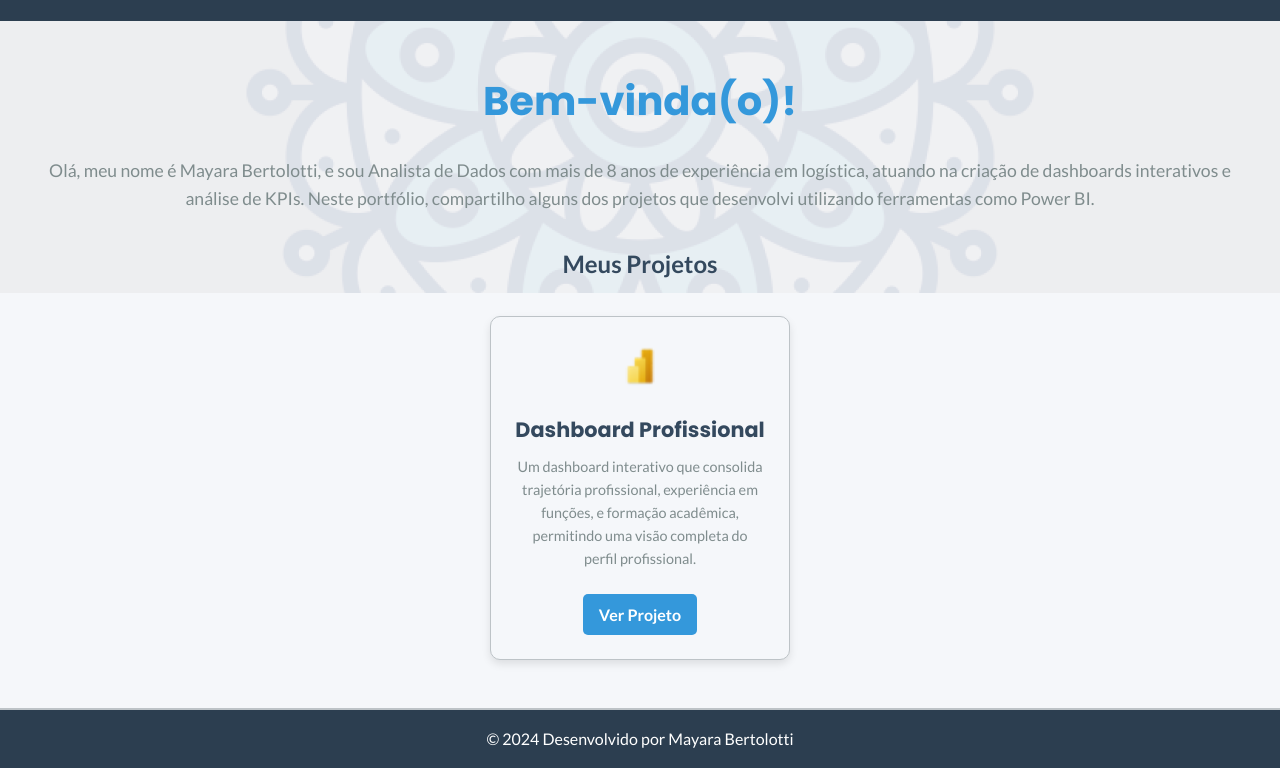
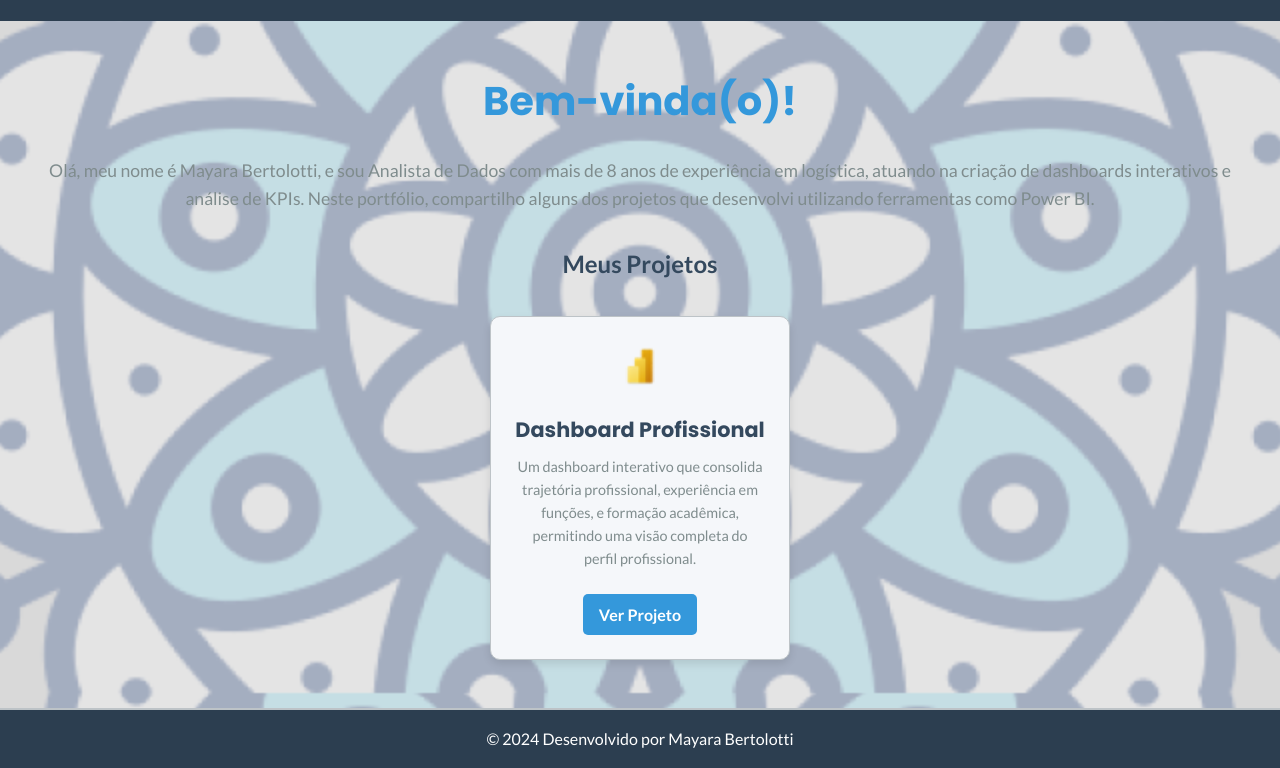
Before and after one commit to maybertolotti/portfolio, a plain HTML site: page index.html in a window 1280 px wide. Shown: the part 107-875 px from the top of the page. Drawn offline with Linux system fonts and the light colour scheme.

Commit message:
background

```diff
--- a/style.css
+++ b/style.css
@@ -20,7 +20,11 @@
 
 body {
     font-family: var(--fonte-corpo);
-    background-color: var(--fundo-primario);
+    background-image: url('./img_Background.png'); /* Define o background */
+    background-size: cover; /* Faz a imagem cobrir toda a área */
+    background-position: center; /* Centraliza a imagem */
+    background-repeat: no-repeat; /* Evita repetições */
+    background-attachment: fixed; /* Faz a imagem permanecer fixa ao rolar */
     color: var(--texto-principal);
     display: flex;
     flex-direction: column;
@@ -88,20 +92,6 @@ body {
 .menu-link.ativo {
     color: var(--cor-destaque);
     border-bottom: 2px solid var(--cor-destaque);
-}
-
-/* Imagem de Fundo */
-.imagem-fundo {
-    position: absolute;
-    top: 0;
-    left: 0;
-    width: 100%;
-    height: 400px;
-    background-image: url('./img_Background.png');
-    background-size: cover;
-    background-position: center;
-    opacity: 0.3;
-    z-index: -1;
 }
 
 /* Apresentação */
```
